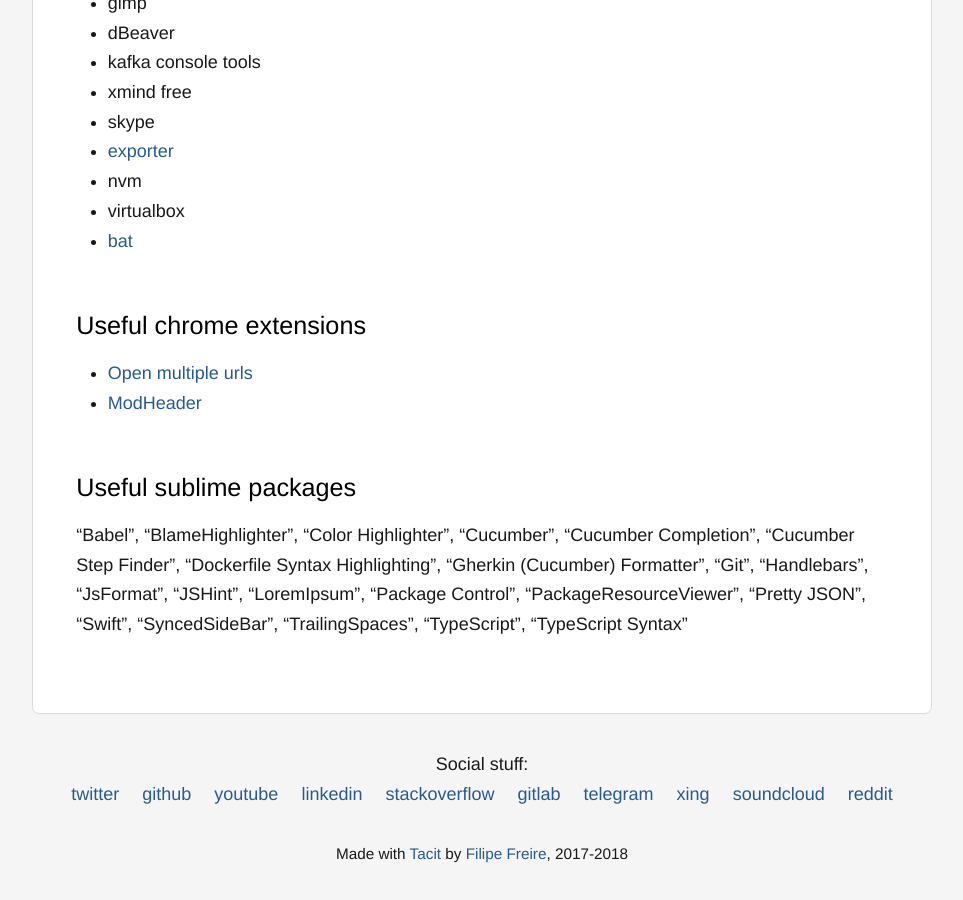
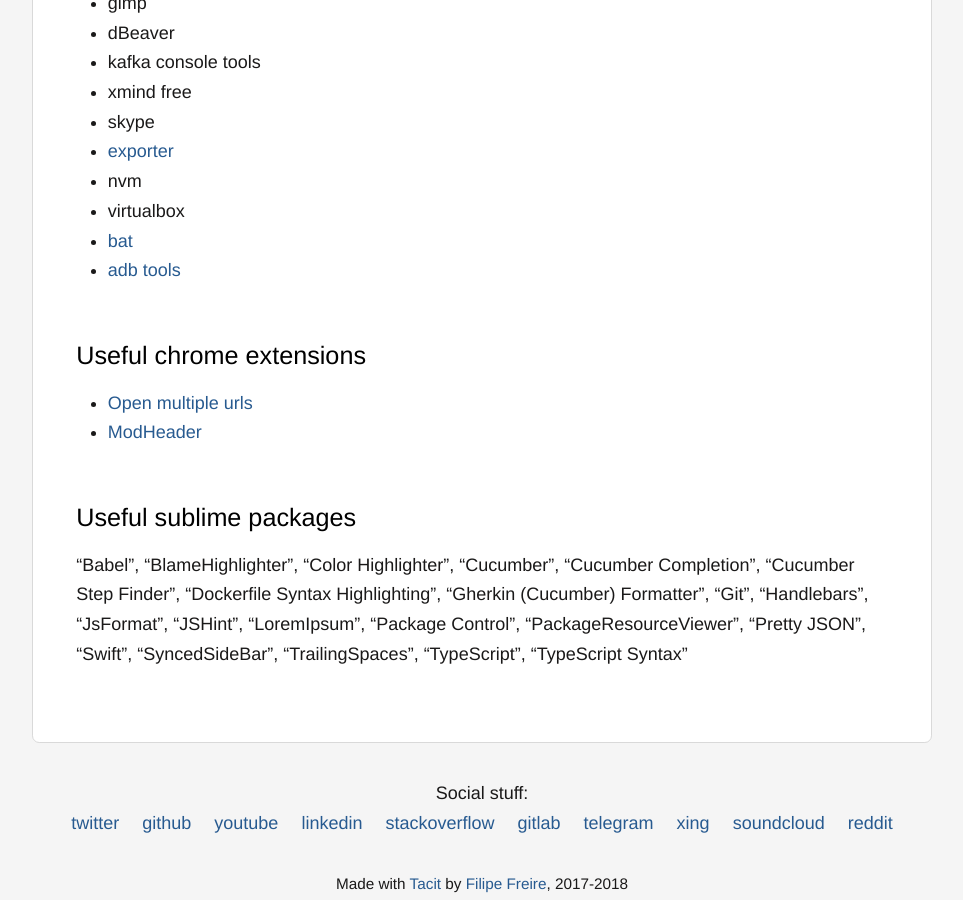
Before and after one commit to filfreire/filfreire.github.io, a Jekyll site: the page built from onboard.md, in a window 1280 px wide and 900 px high, scrolled down 1305 px. Shown: the whole window, without its empty margins (158-1121 px from the left). Built offline with Jekyll 4.4.1, drawn with Linux system fonts in a browser that asks for light colours.

Commit message:
add adb tools to onboard

```diff
--- a/onboard.md
+++ b/onboard.md
@@ -42,6 +42,7 @@
 - nvm
 - virtualbox
 - [bat](https://github.com/sharkdp/bat)
+- [adb tools](https://stackoverflow.com/a/28208121/7468990)
 
 ## Useful chrome extensions
 
```
